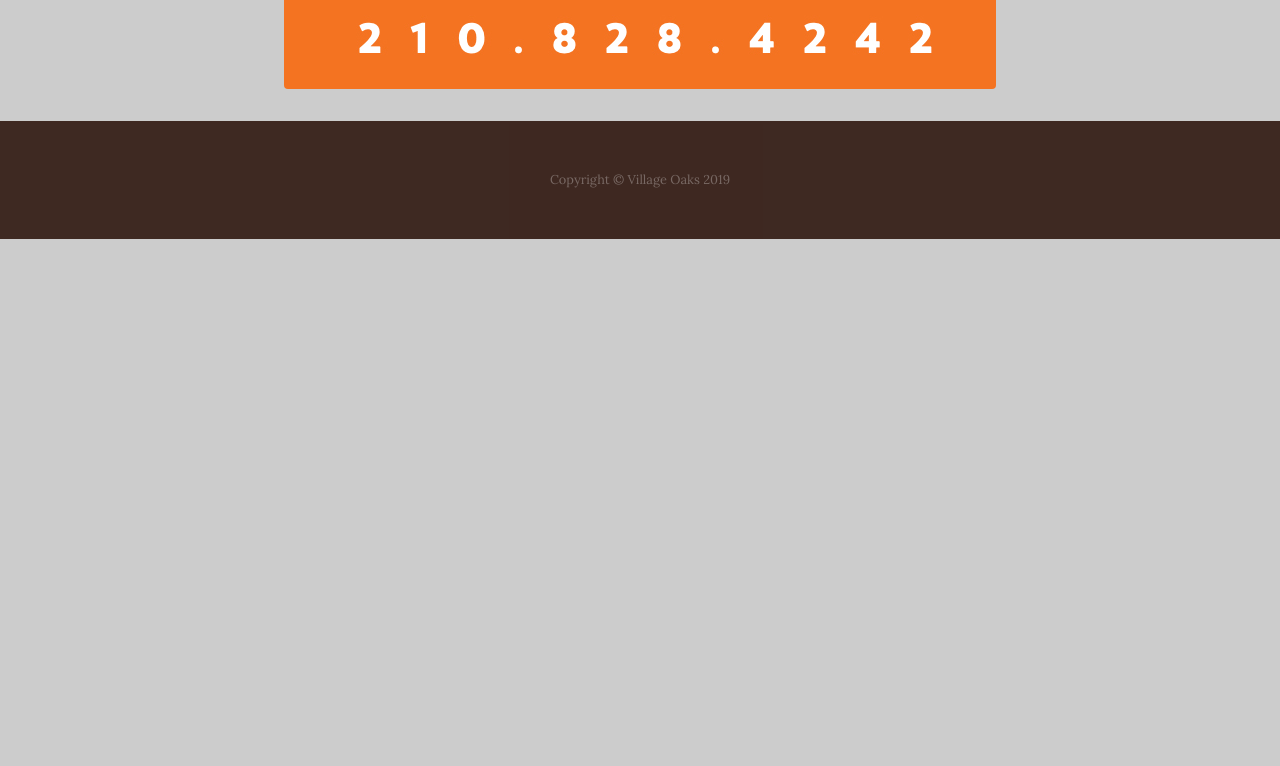
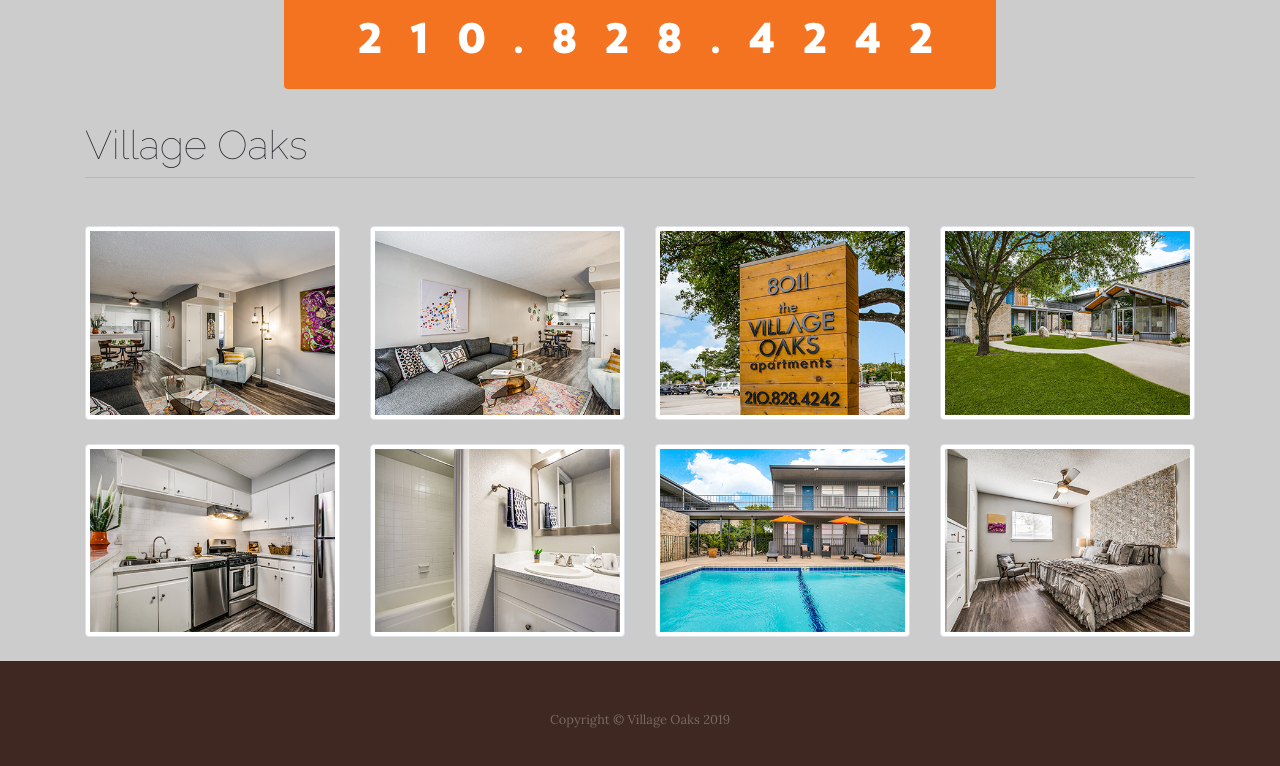
Before and after one commit to jake-nathan/VillageOaksSite, a website: page gallery.html in a window 1280 px wide. Shown: the part 3687-4453 px from the top of the page. Before the commit the page ends 3926 px from the top, so only its background shows below. Drawn offline with Linux system fonts and the light colour scheme.

Commit message:
Update gallery.html

```diff
--- a/gallery.html
+++ b/gallery.html
@@ -130,6 +130,61 @@
       </div>
     </section>
 
+    <!-- Page Content -->
+<div class="container">
+
+  <h1 class="font-weight-light text-center text-lg-left mt-4 mb-0">Village Oaks</h1>
+
+  <hr class="mt-2 mb-5">
+
+  <div class="row text-center text-lg-left">
+
+
+    <div class="col-lg-3 col-md-4 col-6">
+      <a href="#" class="d-block mb-4 h-100">
+            <img class="img-fluid img-thumbnail" src="img/gal01.png" alt="">
+          </a>
+    </div>
+    <div class="col-lg-3 col-md-4 col-6">
+      <a href="#" class="d-block mb-4 h-100">
+            <img class="img-fluid img-thumbnail" src="img/gal02.png" alt="">
+          </a>
+    </div>
+    <div class="col-lg-3 col-md-4 col-6">
+      <a href="#" class="d-block mb-4 h-100">
+            <img class="img-fluid img-thumbnail" src="img/gal03.png" alt="">
+          </a>
+    </div>
+    <div class="col-lg-3 col-md-4 col-6">
+      <a href="#" class="d-block mb-4 h-100">
+            <img class="img-fluid img-thumbnail" src="img/gal04.png" alt="">
+          </a>
+    </div>
+    <div class="col-lg-3 col-md-4 col-6">
+      <a href="#" class="d-block mb-4 h-100">
+            <img class="img-fluid img-thumbnail" src="img/gal07.png" alt="">
+          </a>
+    </div>
+    <div class="col-lg-3 col-md-4 col-6">
+      <a href="#" class="d-block mb-4 h-100">
+            <img class="img-fluid img-thumbnail" src="img/gal08.png" alt="">
+          </a>
+    </div>
+    <div class="col-lg-3 col-md-4 col-6">
+      <a href="#" class="d-block mb-4 h-100">
+            <img class="img-fluid img-thumbnail" src="img/gal09.png" alt="">
+          </a>
+    </div>
+    <div class="col-lg-3 col-md-4 col-6">
+      <a href="#" class="d-block mb-4 h-100">
+            <img class="img-fluid img-thumbnail" src="img/gal10.png" alt="">
+          </a>
+    </div>
+  </div>
+
+</div>
+<!-- /.container -->
+
     <footer class="footer text-faded text-center py-5">
       <div class="container">
         <p class="m-0 small">Copyright &copy; Village Oaks 2019</p>
```
